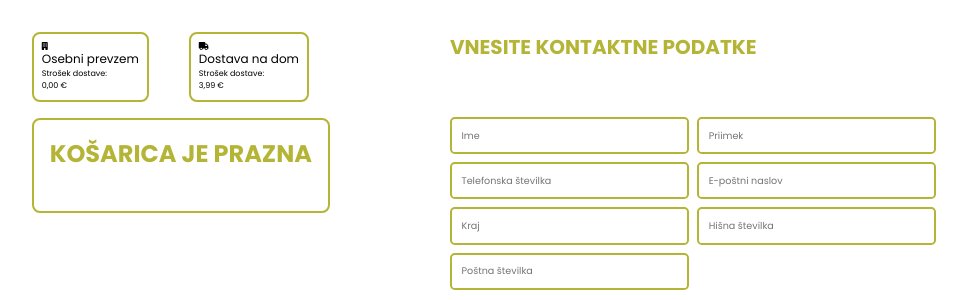
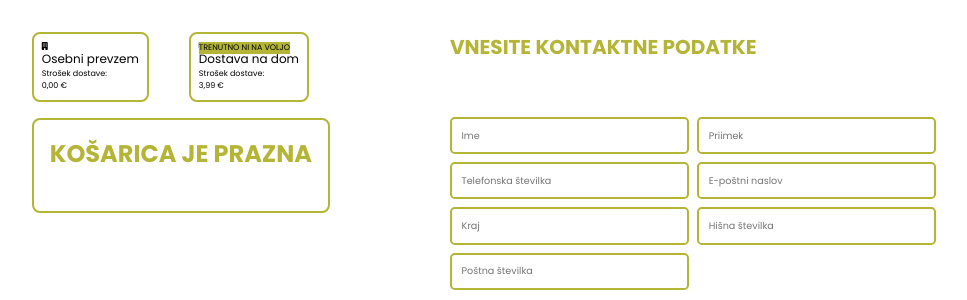
Before and after one commit to PintarBusiness/urbanjr, a Flask app: page /kosarica in a window 1280 px wide. Shown: the part 56-356 px from the top of the page, without its empty margins (156-1123 px from the left). Run offline with Flask 2, Linux system fonts and the light colour scheme; data that the repository does not hold is empty.

Commit message:
Trenutno ni na voljo dostava

```diff
--- a/static/css/slog.css
+++ b/static/css/slog.css
@@ -2858,6 +2858,7 @@ body.modal-open #novica-modal .modal-zapri {
 
 .nacindostave label .prevzem
 {
+    position: relative;
     display: flex;
     flex-direction: column;
     padding: 1em;
@@ -2865,6 +2866,12 @@ body.modal-open #novica-modal .modal-zapri {
     border-radius: 1em;
     cursor: pointer;
     transition: background-color 0.3s ease, border 0.3s ease;
+}
+
+.nacindostave label .prevzem .ninavoljo
+{
+    position: absolute;
+    background-color: #B4B436;
 }
 
 .nacindostave input[type="radio"]
--- a/templates/kosarica.html
+++ b/templates/kosarica.html
@@ -101,12 +101,13 @@
                     </div>
                 </label>
                 <label>
-                    <input type="radio" name="nacindostave" value="dostava" required/>
+                    <input type="radio" name="nacindostave" value="dostava" disabled required/>
                     <div class="dostava prevzem">
                         <i class="fa-solid fa-truck"></i>
                         <h2>Dostava na dom</h2>
                         <p>Strošek dostave:</p>
                         <p>3,99 €</p>
+                        <div class="ninavoljo">TRENUTNO NI NA VOLJO</div>
                     </div>
                 </label>
             </div>
```
